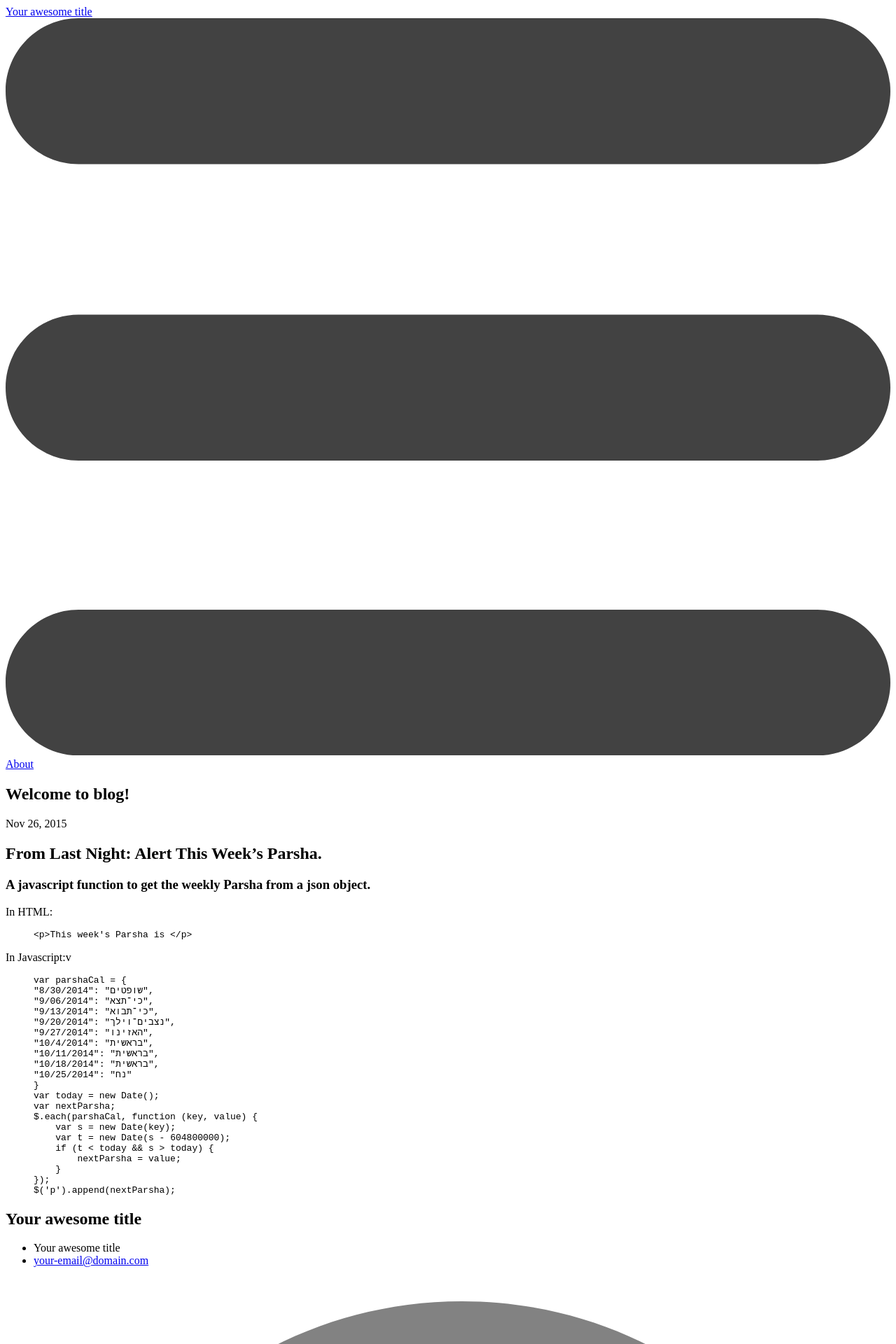
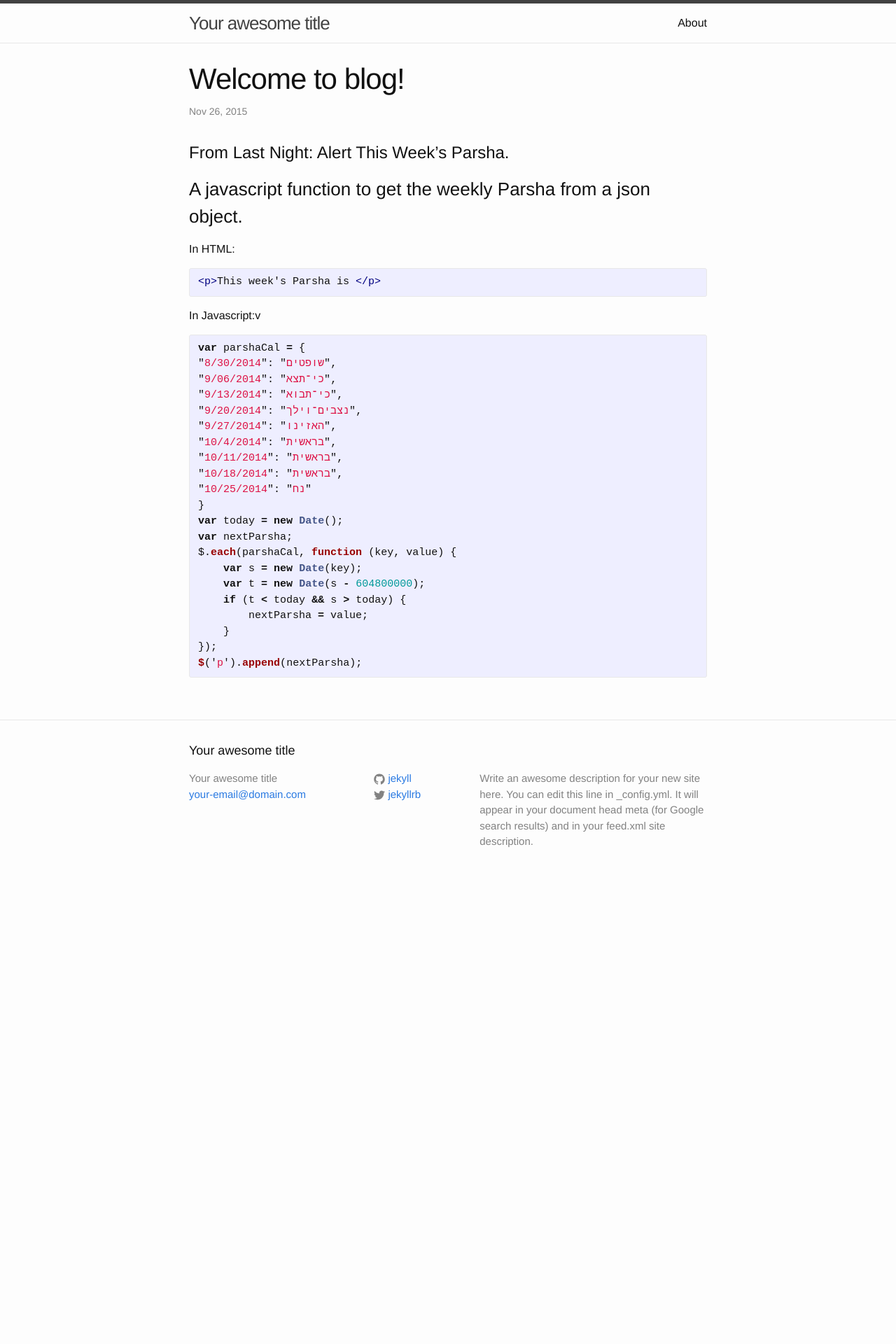
Before and after one commit to sharshi/sharshi.github.io, a Jekyll site: the page built from blog/_posts/2015-11-26-welcome-to-blog.markdown, in a window 1280 px wide. Shown: the top 1920 px of the page at 70% size. Built offline with Jekyll 4.4.1, drawn with Linux system fonts in a browser that asks for light colours; after the commit the page ends 1274 px from its top, so only the background shows below that.

Commit message:
Update main.scss

```diff
--- a/blog/css/main.scss
+++ b/blog/css/main.scss
@@ -1,5 +1,11 @@
+---
+# Only the main Sass file needs front matter (the dashes are enough)
+---
 @charset "utf-8";
 
+
+
+// Our variables
 $base-font-family: "Helvetica Neue", Helvetica, Arial, sans-serif;
 $base-font-size:   16px;
 $base-font-weight: 400;
@@ -16,7 +22,7 @@ $grey-color:       #828282;
 $grey-color-light: lighten($grey-color, 40%);
 $grey-color-dark:  darken($grey-color, 25%);
 
-//width of content erea
+// Width of the content area
 $content-width:    800px;
 
 $on-palm:          600px;
```
